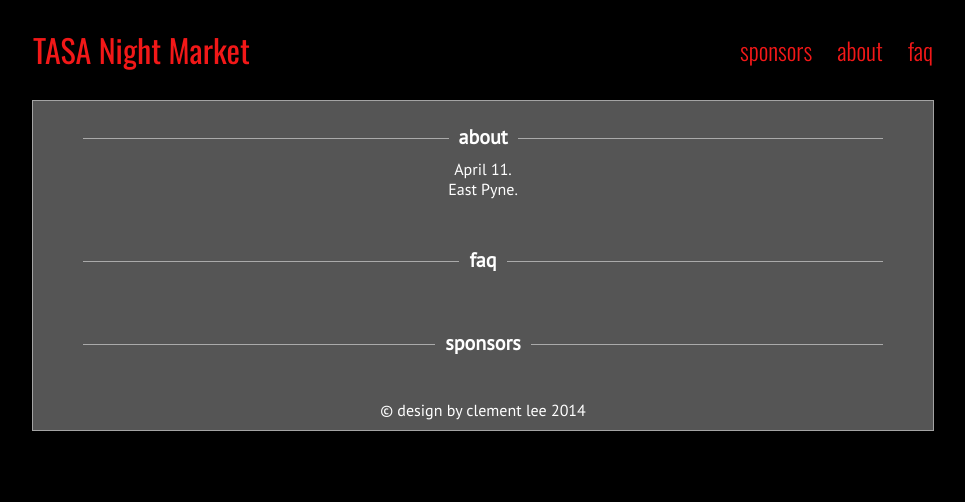
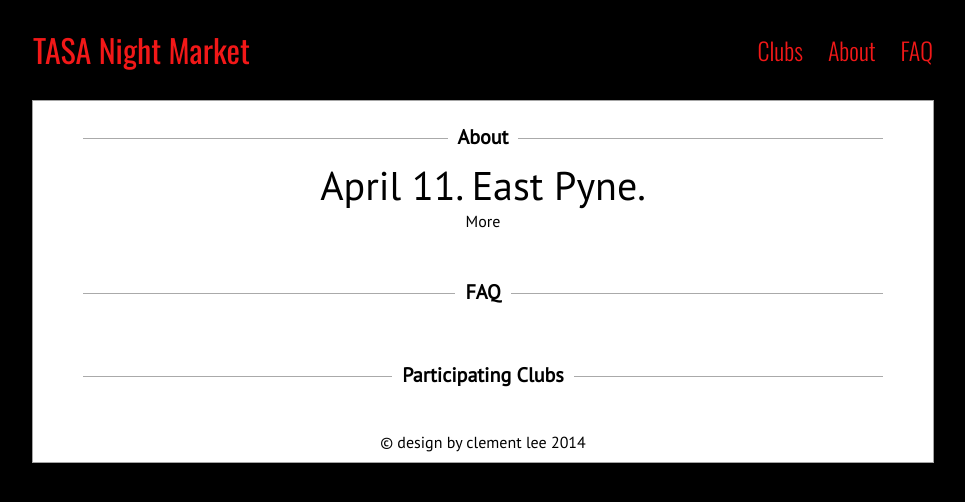
Before and after one commit to PrincetonTASA/nightmarket, a plain HTML site: page index.html in a window 1280 px wide. Shown: the whole page, without its empty margins (157-1122 px from the left). Drawn offline with nearby package versions, Linux system fonts and the light colour scheme.

Commit message:
Redesigned color scheme

```diff
--- a/css/index.css
+++ b/css/index.css
@@ -25,7 +25,6 @@ nav {
 	width:900px;
 	height:100px;
 	margin:0 auto;
-	background:#000;
 	font-weight:300;
 	font-size:32px;
 }
@@ -58,7 +57,9 @@ a.unmark {
 }
 #content {
 	font-family: 'PT Sans', sans-serif;
-	background-color:#555555;
+	/*background-color:#555555;*/
+	background-color:#fff;
+	color:#000;
 	width:900px;
 	margin:0 auto;
 	margin-top:100px;
@@ -80,7 +81,7 @@ h2 {
 	margin: 10px 0 20px;
 }
 h2 span {
-	background:#555555;
+	background:#fff;
 	padding:0 10px;
 }
 .contentdiv {
@@ -93,7 +94,7 @@ h2 span {
 }
 #faqdiv {
 }
-#sponsorsdiv {
+#clubsdiv {
 }
 footer {
 	padding-bottom:10px;
--- a/index.html
+++ b/index.html
@@ -10,26 +10,29 @@
 	<nav>
 		<div id='headdiv'>
 			<a href='#' class='unmark'><span id='logo'>TASA Night Market</span></a>
-			<a href='#faq' class='unmark'><span class='navbutt'>faq</span></a>
-			<a href='#about' class='unmark'><span class='navbutt'>about</span></a>
-			<a href='#sponsors' class='unmark'><span class='navbutt'>sponsors</span></a>
+			<a href='#faq' class='unmark'><span class='navbutt'>FAQ</span></a>
+			<a href='#about' class='unmark'><span class='navbutt'>About</span></a>
+			<a href='#clubs' class='unmark'><span class='navbutt'>Clubs</span></a>
 		</div>
 	</nav>
 	<div id='content'>
 		<a id='about' class='anchor'></a>
 		<div id='aboutdiv' class='contentdiv'>
-			<h2><span>about</span></h2>
-			April 11.<br>East Pyne.
+			<h2><span>About</span></h2>
+			<span style='font-size:40px'>
+				April 11. East Pyne.
+			</span><br>
+			More
 		</div>
 
 		<a id='faq' class='anchor'></a>
 		<div id='faqdiv' class='contentdiv'>
-			<h2><span>faq</span></h2>
+			<h2><span>FAQ</span></h2>
 		</div>
 
-		<a id='sponsors' class='anchor'></a>
-		<div id='sponsorsdiv' class='contentdiv'>
-			<h2><span>sponsors</span></h2>
+		<a id='clubs' class='anchor'></a>
+		<div id='clubsdiv' class='contentdiv'>
+			<h2><span>Participating Clubs</span></h2>
 		</div>
 		<footer>&copy; design by clement lee 2014</footer>
 	</div>
```
